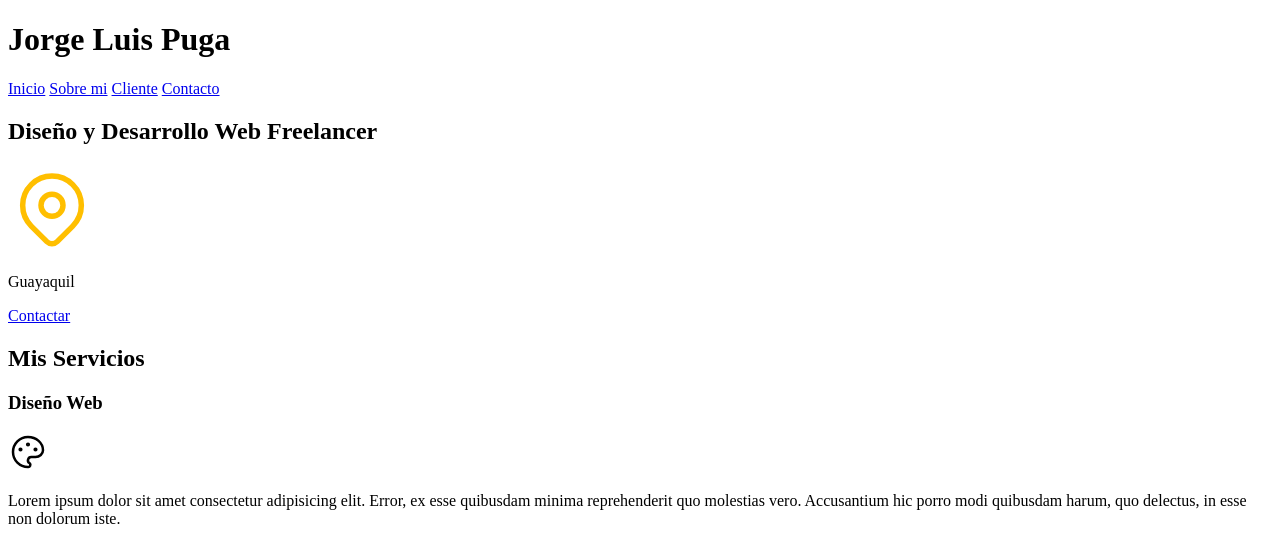
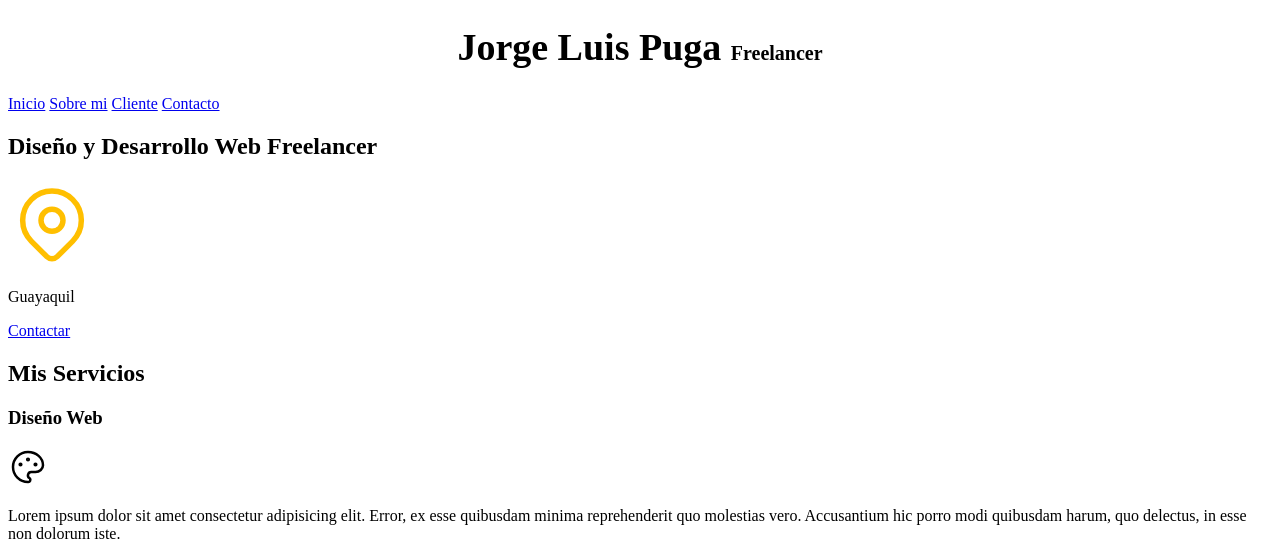
Before and after one commit to JorgePuga1/sitiowebfreelancer, a plain HTML site: page index.html in a window 1280 px wide. Shown: the top 549 px of the page. Drawn offline with Linux system fonts and the light colour scheme.

Commit message:
7mo commit

```diff
--- /dev/null
+++ b/css/estilos.css
@@ -0,0 +1,14 @@
+/*usar el siguiente codigo en todos los proyectos.*/
+html{
+    font-size: 62.5%;
+}
+body{
+    font-size: 16px;
+}
+h1{
+    text-align: center;
+    font-size: 3.8rem;/** 1rem = 10px**/
+}
+span{
+    font-size: 2rem;
+}
--- a/index.html
+++ b/index.html
@@ -5,10 +5,14 @@
     <meta http-equiv="X-UA-Compatible" content="IE=edge">
     <meta name="viewport" content="width=device-width, initial-scale=1.0">
     <title>Freelancer</title>
+
+    <link rel="preload" href="css/estilos.css" as="style">
+    <link rel="stylesheet" href="css/estilos.css">
+
 </head>
 <body>
     <header>
-    <h1>Jorge Luis Puga</h1>
+    <h1>Jorge Luis Puga <span>Freelancer</span></h1>
     </header>
 
     <nav>
```
Also changed, not shown: Cliente.html (deleted, +0 -12 lines), contacto.html (deleted), nosotros.html (added).
